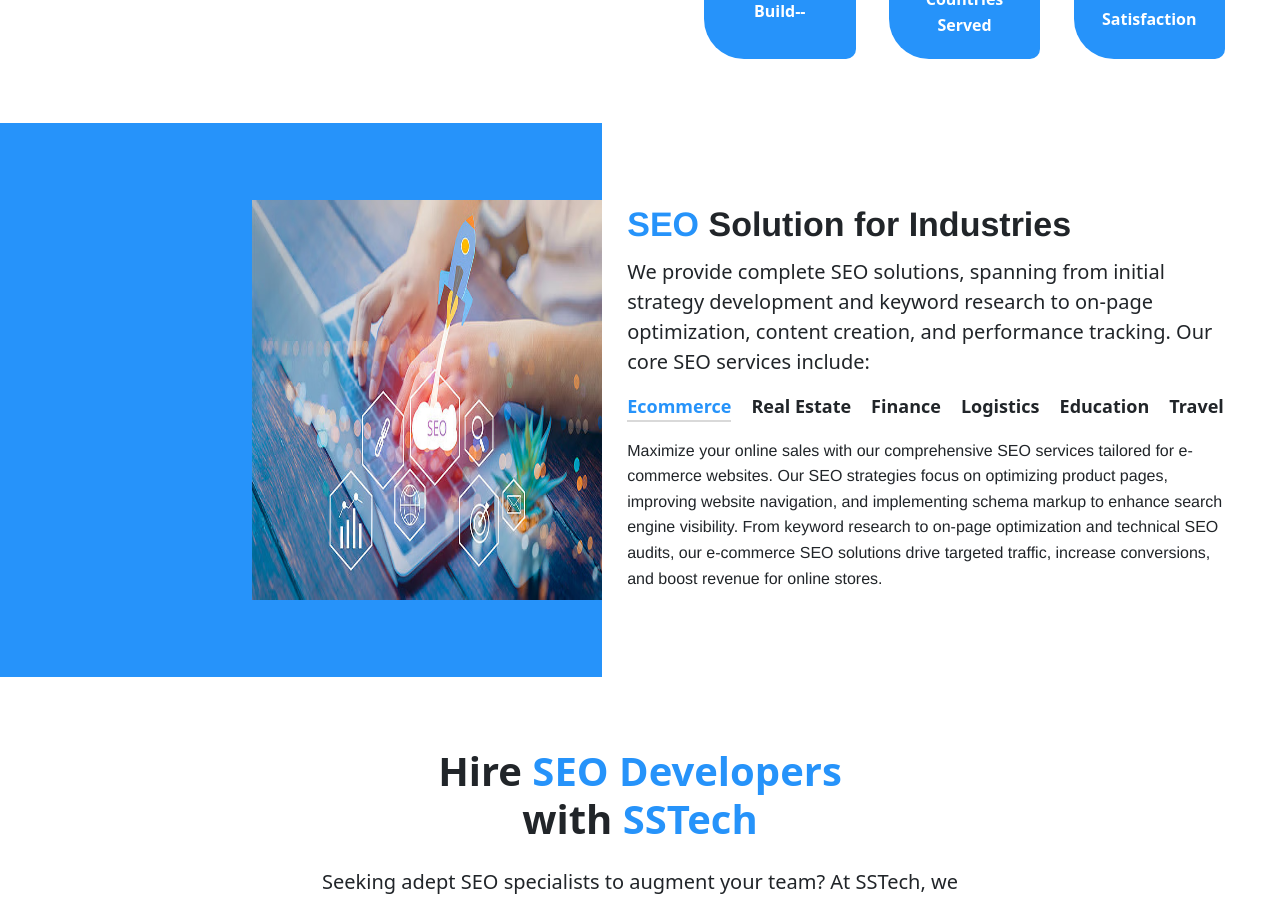
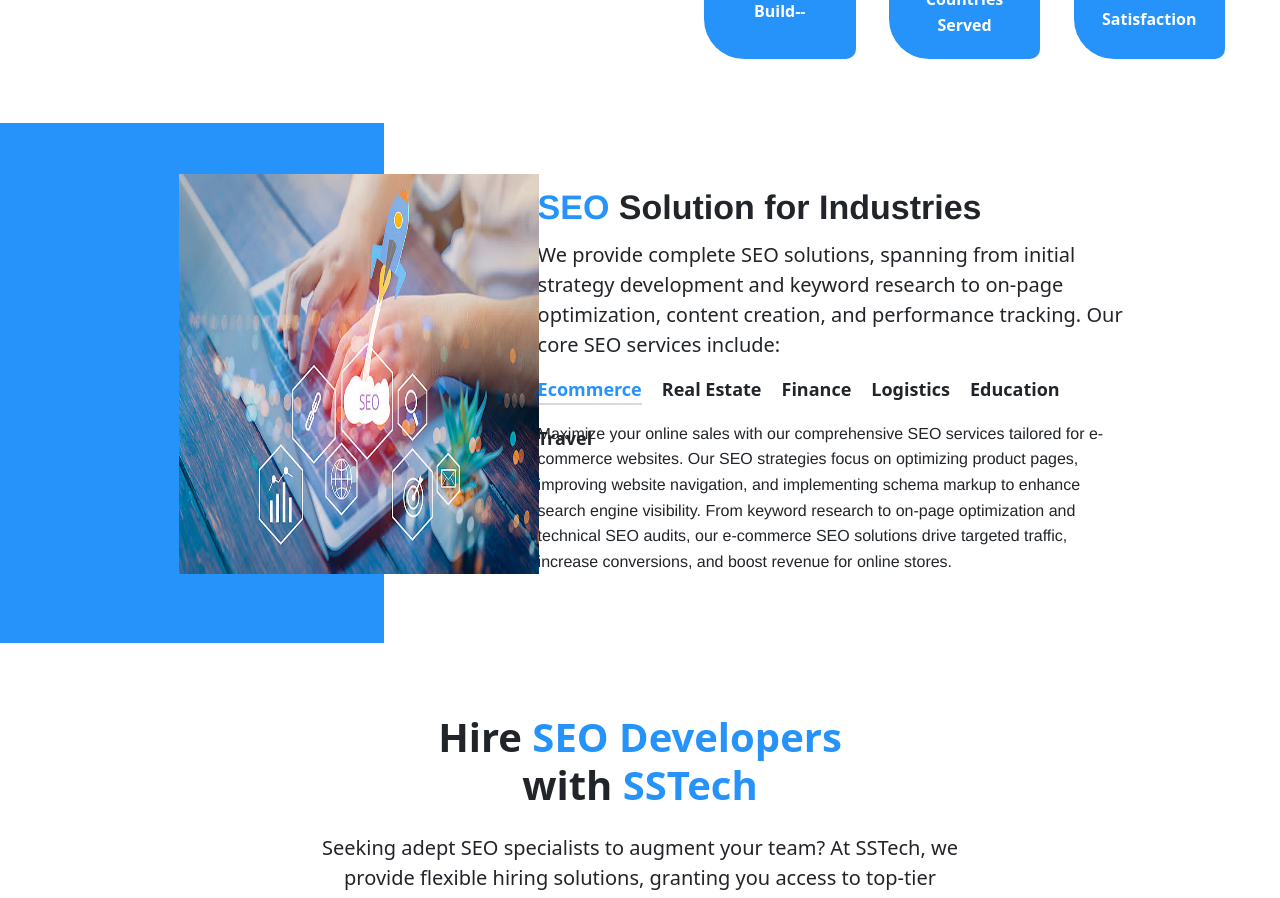
Before and after one commit to AminLakhani14/ASTechy, a React (Create React App) app: page /seo-services in a window 1280 px wide. Shown: the part 3040-3938 px from the top of the page. Built offline with nearby package versions, Linux system fonts and the light colour scheme.

Commit message:
FaiqPrototype: qwert

```diff
--- a/src/Component/SolutionProvider/SolutionProvider.css
+++ b/src/Component/SolutionProvider/SolutionProvider.css
@@ -5,13 +5,25 @@
 
 .spleft-side {
   padding: 6% 0%;
-  flex: 1;
-  background-color: #2693fa;
+  width: 75%;
+  height: 520px;
+  background-color: #2693fa
+}
+
+.spleft-sideImg {
+  position: absolute;
+  left: 14%;
+  margin-top: 20px;
+  display: flex;
+  height: 400px;
+  width: 360px;
+  /* border-color: #d9d9d9; */
+  border-radius: 1px solid #d9d9d9;
 }
 
 .spright-side {
-  padding: 0% 4% 0% 2%;
-  flex: 1;
+  padding: 0% 12% 0% 2%;
+  width: 60%;
 }
 
 .tabsp {
--- a/src/Component/SolutionProvider/SolutionProvider.jsx
+++ b/src/Component/SolutionProvider/SolutionProvider.jsx
@@ -239,9 +239,11 @@ const SolutionProvider = () => {
 
     return (
         <div className={"spcontainer mt-4"}>
-            <div className="spleft-side">
-                <div className='d-flex justify-content-end'>
-                    <img src={servicesIndustries.tabsdesc.image} alt='' height={'400px'} width={'350px'} />
+            <div className='' style={{ width: '40%' }}>
+                <div className="spleft-side">
+                    <div className='d-flex justify-content-end'>
+                        <img className='spleft-sideImg' src={servicesIndustries.tabsdesc.image} alt='' height={'400px'} width={'350px'} />
+                    </div>
                 </div>
             </div>
             <div className="spright-side">
```
